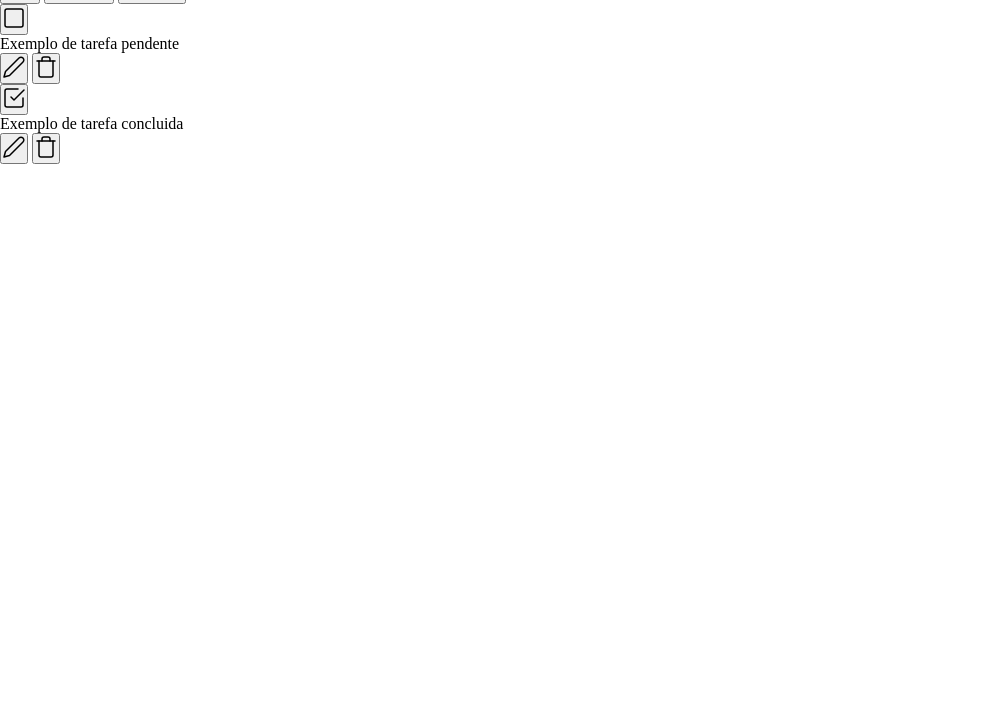
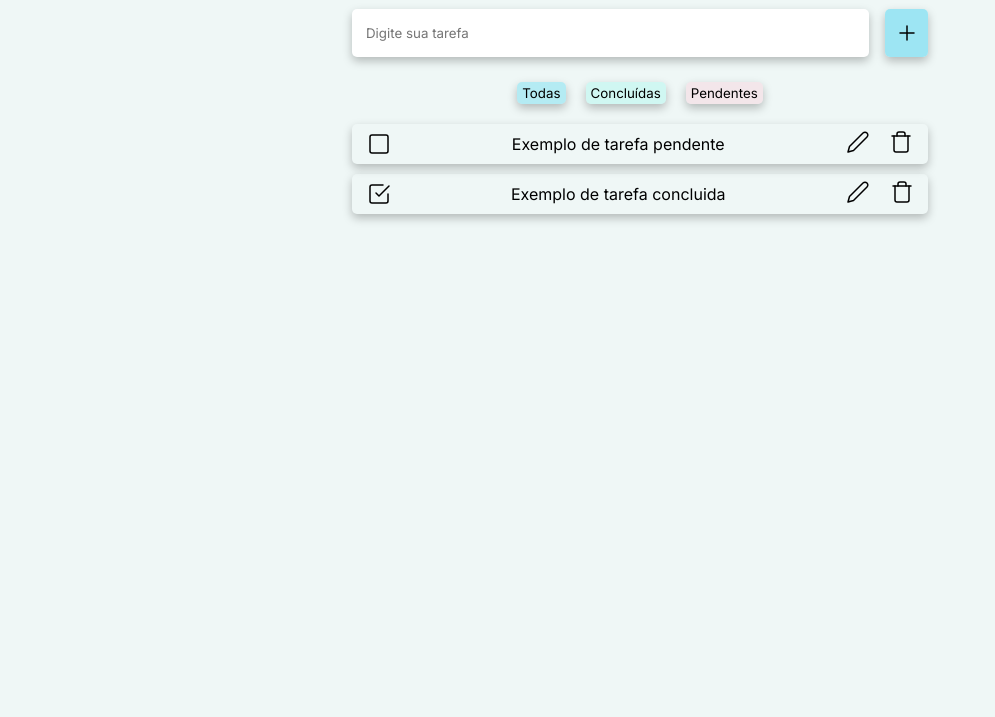
Before and after one commit to paolalemes/lista-de-tarefas, a plain HTML site: page index.html in a window 1280 px wide. Shown: the part 83-800 px from the top of the page, without its empty margins (0-995 px from the left). Drawn offline with Linux system fonts and the light colour scheme.

Commit message:
Adicionado estilo do titulo, input de tarefa, status das tarefas e display de uma tarefa

```diff
--- a/style.css
+++ b/style.css
@@ -1,5 +1,129 @@
+@import url("https://fonts.googleapis.com/css2?family=Inter:wght@400;700&display=swap");
+
 * {
   margin: 0;
   padding: 0;
   box-sizing: border-box;
+  font-family: "Inter", sans-serif;
 }
+
+body {
+  background-color: #eff7f6;
+}
+
+.container {
+  display: flex;
+  flex-direction: column;
+  align-items: center;
+}
+
+h1 {
+  margin: 25px;
+  font-weight: bold;
+  font-size: 35px;
+}
+
+#add-task {
+  display: flex;
+  align-items: center;
+  justify-content: space-between;
+  width: 45%;
+  margin-bottom: 25px;
+}
+
+#inp-tarefa {
+  width: 100%;
+  height: 100%;
+  margin: 0 16px 0 0;
+  height: 48px;
+  border: none;
+  border-radius: 5px;
+  box-shadow: 0px 4px 10px rgba(0, 0, 0, 0.25);
+  padding-left: 14px;
+}
+
+#btn-add {
+  display: flex;
+  justify-content: center;
+  align-items: center;
+  border: none;
+  background-color: rgba(123, 223, 242, 0.7);
+  height: 48px;
+  width: 48px;
+  border-radius: 5px;
+  box-shadow: 0px 4px 10px rgba(0, 0, 0, 0.25);
+  cursor: pointer;
+  transition: all ease-in-out 0.1s;
+}
+
+#btn-add:hover {
+  scale: 1.05;
+}
+
+#tags {
+  width: 45%;
+  display: flex;
+  justify-content: center;
+}
+.tag {
+  margin: 0px 10px;
+  padding: 3px 5px;
+  border: none;
+  border-radius: 5px;
+  box-shadow: 0px 4px 10px rgba(0, 0, 0, 0.25);
+  cursor: pointer;
+  transition: all ease-in-out 0.1s;
+}
+
+.tag:hover {
+  scale: 1.05;
+}
+
+.tag:first-child {
+  background-color: rgba(123, 223, 242, 0.5);
+}
+
+.tag:nth-child(2) {
+  background-color: rgba(178, 247, 239, 0.5);
+}
+
+.tag:last-child {
+  background-color: rgba(247, 214, 224, 0.5);
+}
+
+#tarefas {
+  display: flex;
+  flex-direction: column;
+  width: 45%;
+  margin-top: 20px;
+}
+
+.tarefa {
+  display: flex;
+  align-items: center;
+  justify-content: space-between;
+  box-shadow: 0px 4px 10px rgba(0, 0, 0, 0.25);
+  margin-bottom: 10px;
+  border: none;
+  height: 40px;
+  border-radius: 5px;
+  padding: 5px 0px 5px 14px;
+}
+
+.btn-edit,
+.btn-delete {
+  border: none;
+  background: none;
+  cursor: pointer;
+  margin-right: 14px;
+  height: 25px;
+  width: 25px;
+}
+
+.btn-task {
+  height: 25px;
+  width: 25px;
+  background: none;
+  border: none;
+  cursor: pointer;
+}
```
